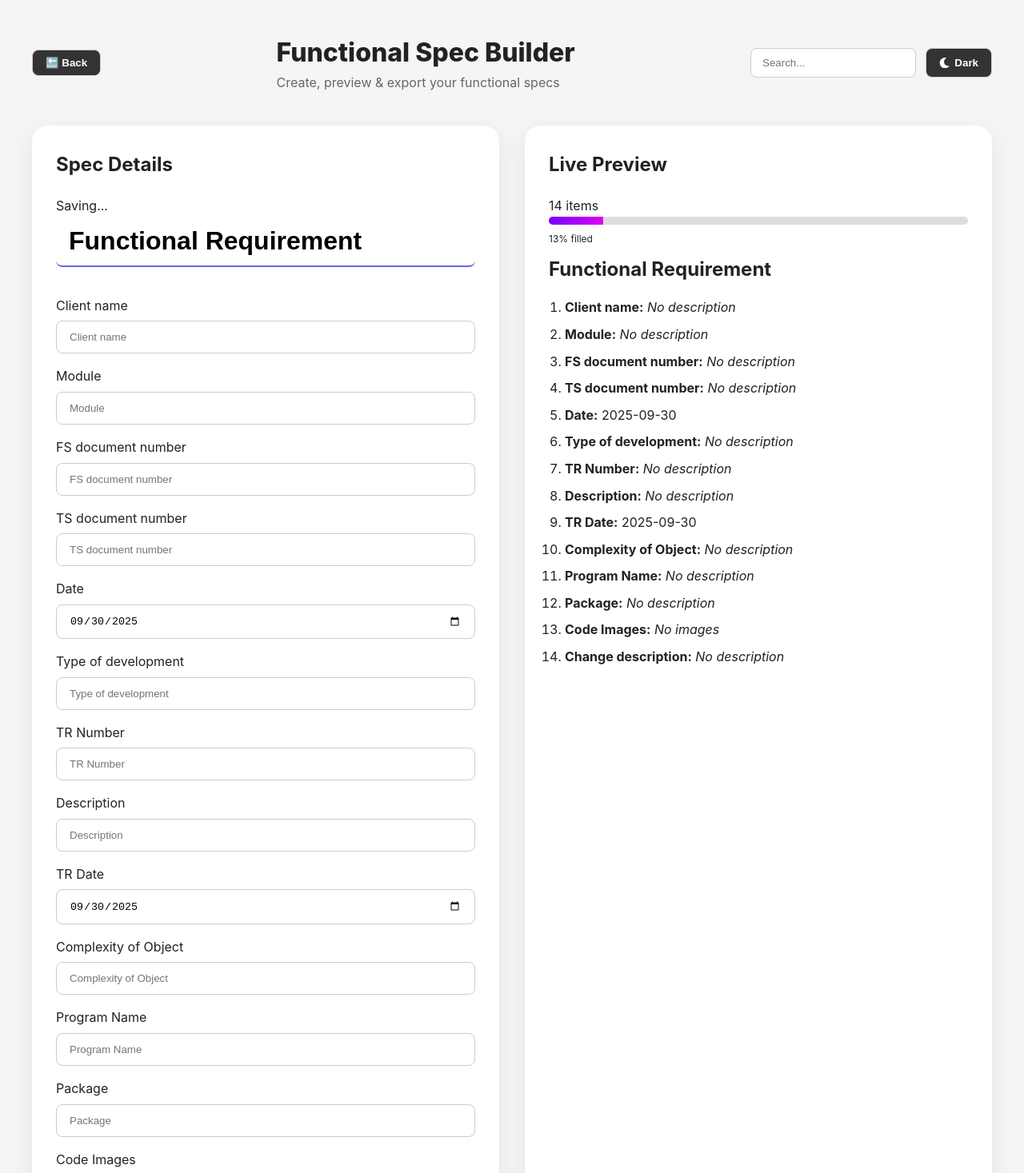
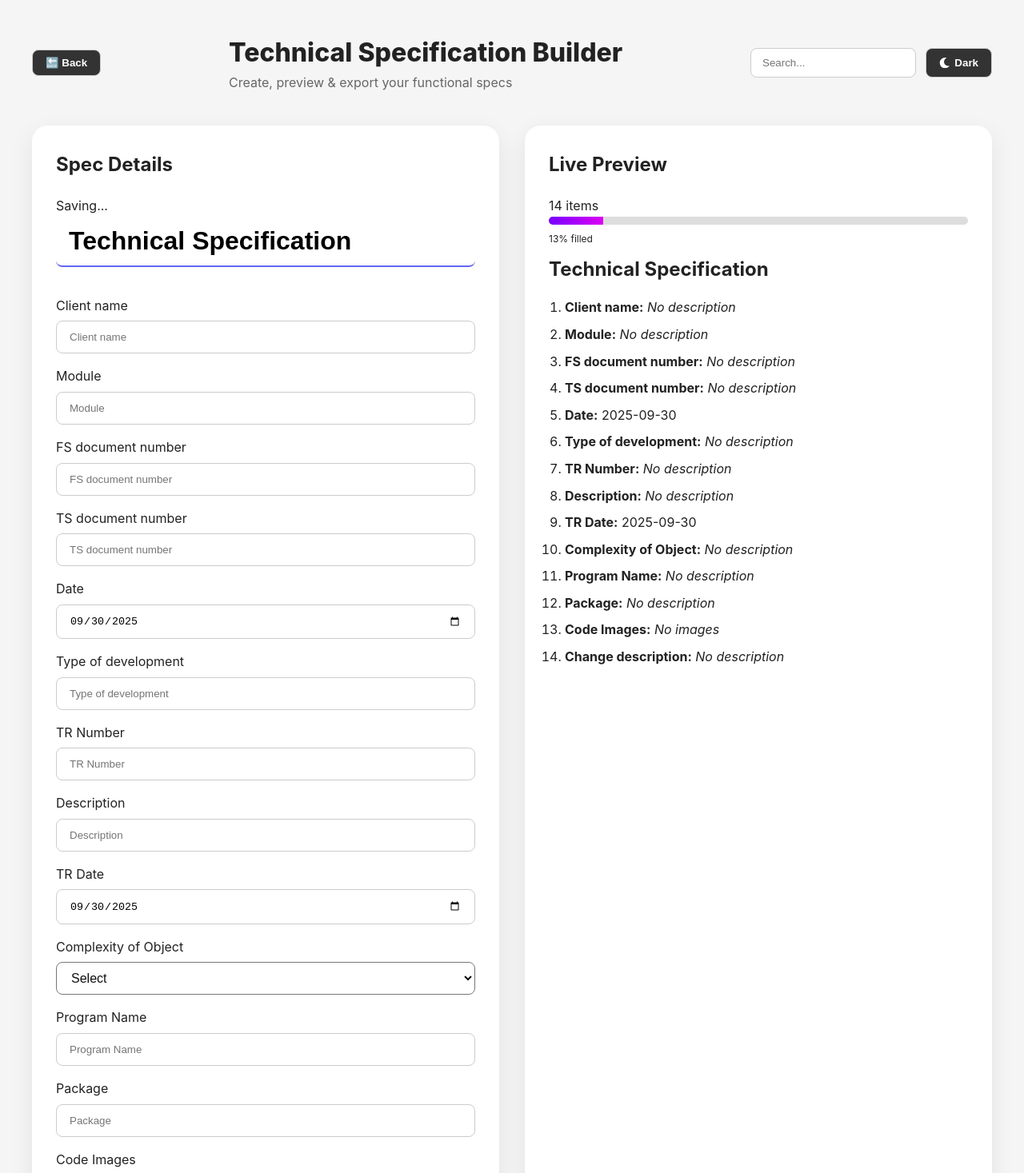
Before and after one commit to divyanshu22299/Automation, a React (Create React App) app: page /ts in a window 1280 px wide. Shown: the top 1467 px of the page at 80% size. Built offline with nearby package versions, Linux system fonts and the light colour scheme.

Commit message:
Your commit message

```diff
--- a/src/Fs.css
+++ b/src/Fs.css
@@ -327,3 +327,29 @@ body {
   from { opacity: 0; transform: scale(0.9); }
   to { opacity: 1; transform: scale(1); }
 }
+
+
+.fs-field select {
+  width: 100%;
+  padding: 10px 14px;
+  font-size: 16px;
+  border-radius: 8px;
+  background-color: transparent;
+  color: #111;
+  outline: none;
+  transition: all 0.2s ease;
+}
+
+.fs-field select:hover {
+  border-color: #4f46e5; /* darker purple on hover */
+}
+
+.fs-field select:focus {
+  border-color: #4f46e5;
+  box-shadow: 0 0 0 3px rgba(99, 102, 241, 0.2);
+}
+
+.fs-field select option {
+  color: #111;
+  background-color: #fff;
+}
--- a/src/Ts.js
+++ b/src/Ts.js
@@ -19,7 +19,7 @@ window.Buffer = require("buffer/").Buffer;
 
 export default function Fs({ darkMode, setDarkMode }) {  // receive from App.js
   const navigate = useNavigate();
-  const [title, setTitle] = useState("Functional Requirement");
+  const [title, setTitle] = useState("Technical Specification");
 
 
   const fieldNames = [
@@ -160,27 +160,7 @@ export default function Fs({ darkMode, setDarkMode }) {  // receive from App.js
     saveAs(blob, `${(title || "functional_spec").replace(/\s+/g, "_")}.md`);
   };
 
-  const copyMarkdown = async () => {
-    let md = `# ${title}\n\n`;
-    fields.forEach((f, i) => {
-      if (i === 12) {
-        md += `## ${fieldNames[i]}\n\n`;
-        images.length
-          ? images.forEach(
-              (img, idx) => (md += `![Image ${idx + 1}](${img})\n\n`)
-            )
-          : (md += "_(no images)_\n\n");
-      } else {
-        md += `## ${fieldNames[i]}\n\n${f || "_(empty)_"}\n\n`;
-      }
-    });
-    try {
-      await navigator.clipboard.writeText(md);
-      alert("Markdown copied to clipboard");
-    } catch (e) {
-      alert("Copy failed — your browser may block clipboard access");
-    }
-  };
+
 
   const fillSample = () => {
     setFields((prev) =>
@@ -291,7 +271,7 @@ fieldNames.forEach((name, idx) => {
           </button>
         </div>
         <div>
-          <h1>Functional Spec Builder</h1>
+          <h1>Technical Specification Builder</h1>
           <div className="subtitle">
             Create, preview & export your functional specs
           </div>
@@ -343,7 +323,18 @@ fieldNames.forEach((name, idx) => {
               <div key={idx} className="fs-field">
                 <label className="field-label">{name}</label>
 
-                {name === "Code Images" ? (
+{ name === "Complexity of Object" ? (
+  <select
+    value={fields[idx]}
+    onChange={(e) => handleFieldChange(idx, e.target.value)}
+  >
+    <option value="">Select</option>
+    <option value="Low">Low</option>
+    <option value="Medium">Medium</option>
+    <option value="High">High</option>
+  </select>
+
+ ) : name === "Code Images" ? (
                   <div
                     className="image-upload"
                     ref={pasteBoxRef}
@@ -485,13 +476,7 @@ fieldNames.forEach((name, idx) => {
                 className="btn-icon"
                 onClick={exportMarkdown}
               >
-                <FaRegFileAlt className="icon-anim" /> Export MD
-              </button>
-              <button
-                type="button"
-                className="btn-icon"
-                onClick={copyMarkdown}
-              >
+
                 <FaClipboard className="icon-anim" /> Copy MD
               </button>
               <button
```
